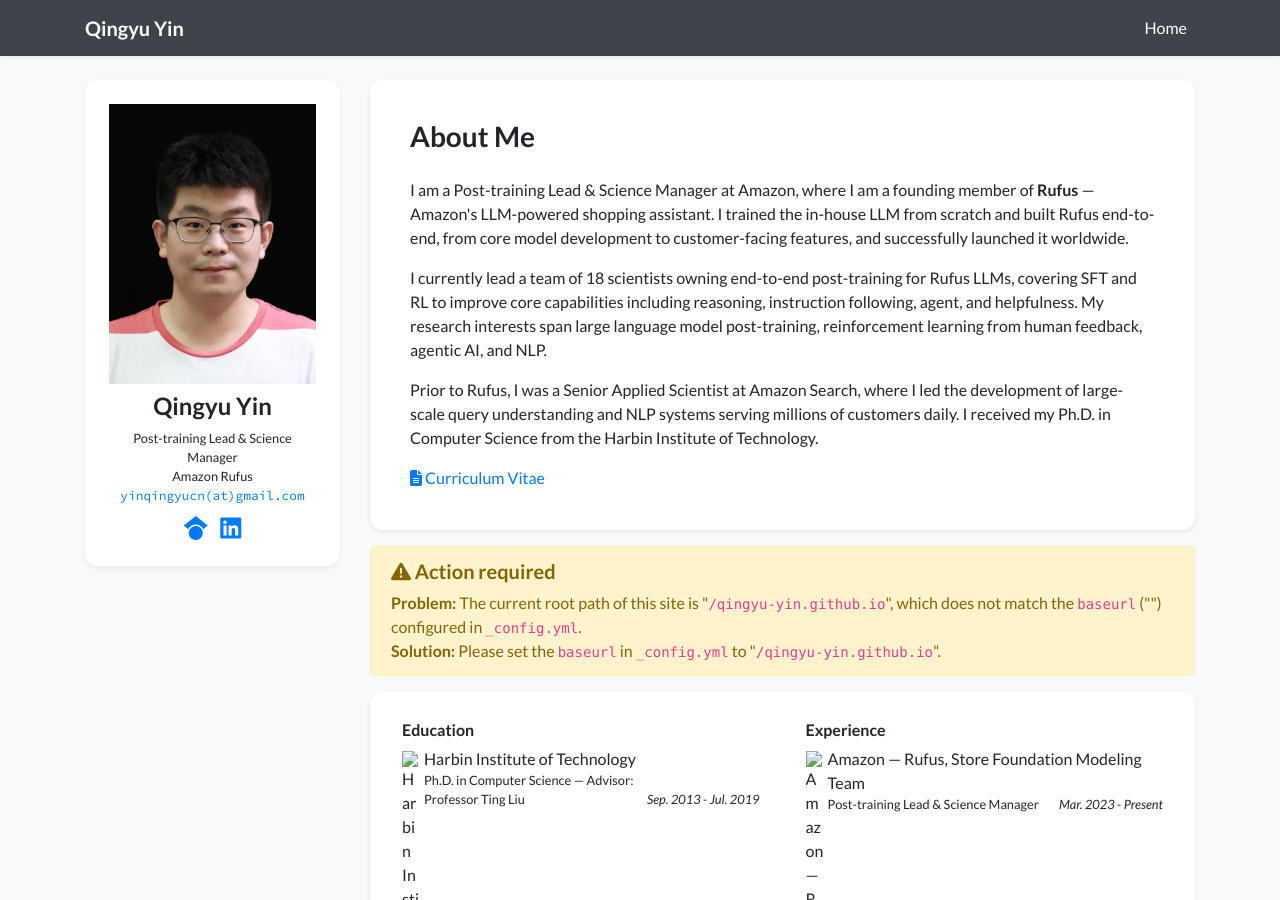
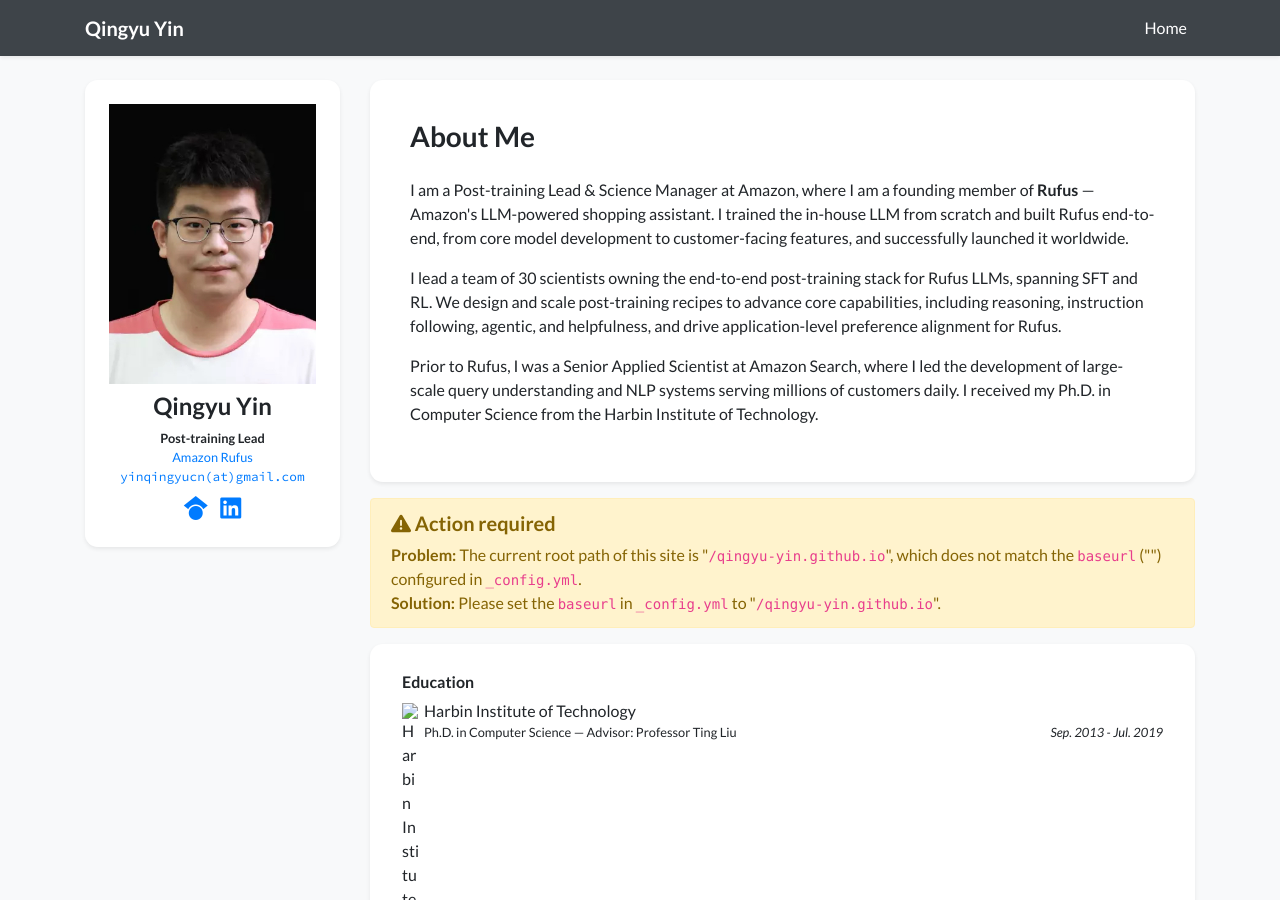
Before and after one commit to qingyu-yin/qingyu-yin.github.io, a Jekyll site: the page built from index.html, in a window 1280 px wide and 900 px high. Built offline with Jekyll 4.4.1, drawn with Linux system fonts in a browser that asks for light colours; nearby versions of some CDN libraries; a style sheet for code colours, icons or effects is not loaded.

Commit message:
Update profile: bold title, Rufus link, bio update, full-width layout
- Bold "Post-training Lead" and add Rufus link in sidebar
- Update team size to 30 and revise bio second paragraph
- Remove CV link
- Make Education/Experience sections full-width instead of two columns

Co-Authored-By: Claude Opus 4.6 <noreply@anthropic.com>

```diff
--- a/_data/profile.yml
+++ b/_data/profile.yml
@@ -3,11 +3,11 @@ secondary_name: ""
 navbar_name: "Qingyu Yin"
 
 positions:
-- name: Post-training Lead & Science Manager
-- name: Amazon Rufus
+- name: "<strong>Post-training Lead</strong>"
+- name: '<a href="https://www.aboutamazon.com/news/retail/amazon-rufus" target="_blank">Amazon Rufus</a>'
 
 email: "yinqingyucn@gmail.com"
-cv_link: /Qingyu_Resume-latest.pdf
+# cv_link: /Qingyu_Resume-latest.pdf
 gscholar: P-mBKNYAAAAJ
 # github: your_github_id
 linkedin: qingyu-yin
@@ -21,10 +21,10 @@ short_bio: >-
     successfully launched it worldwide.
   </p>
   <p>
-    I currently lead a team of 18 scientists owning end-to-end post-training for Rufus LLMs, covering
-    SFT and RL to improve core capabilities including reasoning, instruction following, agent, and
-    helpfulness. My research interests span large language model post-training, reinforcement learning
-    from human feedback, agentic AI, and NLP.
+    I lead a team of 30 scientists owning the end-to-end post-training stack for Rufus LLMs, spanning
+    SFT and RL. We design and scale post-training recipes to advance core capabilities, including
+    reasoning, instruction following, agentic, and helpfulness, and drive application-level preference
+    alignment for Rufus.
   </p>
   <p>
     Prior to Rufus, I was a Senior Applied Scientist at Amazon Search, where I led the development of large-scale
--- a/_includes/widgets/experience_card.html
+++ b/_includes/widgets/experience_card.html
@@ -4,7 +4,7 @@
             <div class="card-body p-4">
                 <div class="row" data-masonry='{"percentPosition": true }'>
                     {% if site.data.profile.education %}
-                    <div class="col-lg-6">
+                    <div class="col-12">
                         <div class="mx-2 my-1">
                             <h6>Education</h6>
                             <ul class="list-unstyled mb-1">
@@ -27,7 +27,7 @@
                     {% endif %}
 
                     {% if site.data.profile.experience %}
-                    <div class="col-lg-6">
+                    <div class="col-12">
                         <div class="mx-2 my-1">
                             <h6>Experience</h6>
                             <ul class="list-unstyled mb-1">
@@ -50,7 +50,7 @@
                     {% endif %}
 
                     {% if site.data.profile.awards %}
-                    <div class="col-lg-6">
+                    <div class="col-12">
                         <div class="mx-2 my-1">
                             <h6>Honors & Awards</h6>
                             <ul class="list small pl-3 mb-1">
```
